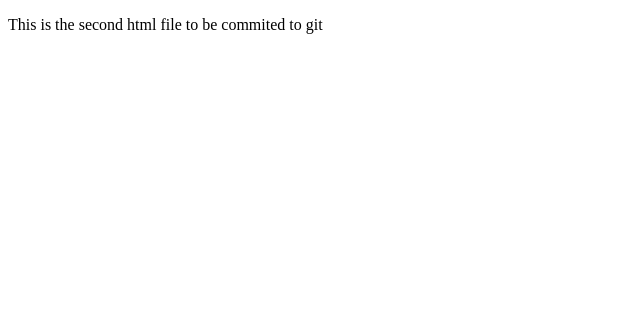
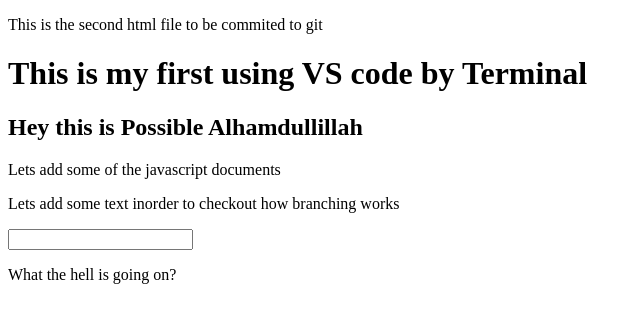
Before and after one commit to hasibulalamrahi/Git-Practice, a plain HTML site: page index1.html in a window 1280 px wide. Shown: the whole page, without its empty margins (0-640 px from the left). Drawn offline with Linux system fonts and the light colour scheme.

Commit message:
We are changing to asses branching

```diff
--- a/index1.html
+++ b/index1.html
@@ -8,5 +8,16 @@
 </head>
 <body>
     <p>This is the second html file to be commited to git </p>
+    <h1>This is my first using VS code by Terminal</h1>
+    <h2> Hey this is Possible Alhamdullillah</h2>
+    <p>Lets add some of the javascript documents</p>
+    <p>Lets add some text inorder to checkout how branching works</p>
+    <form>
+        <div class = "Container">
+            <input type = "value ">
+
+            <P>What the hell is going on?</P>
+
+        </div>
 </body>
 </html>
```
Also changed, not shown: index.html (+9 -0 lines).
